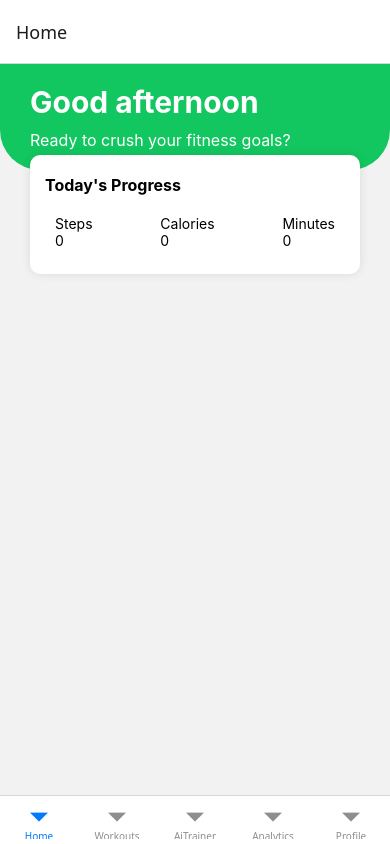
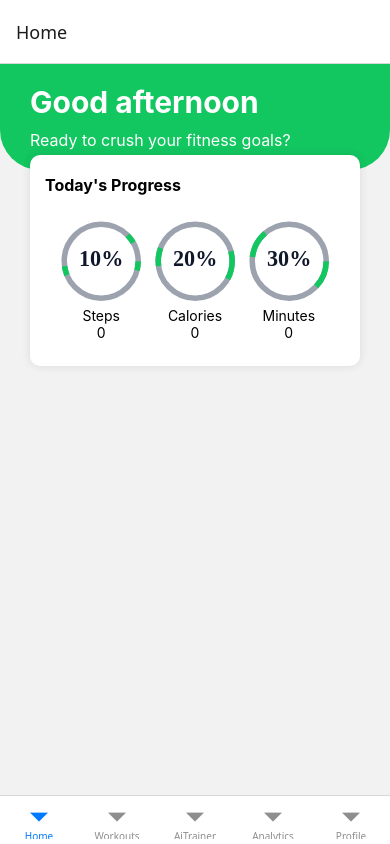
Before and after one commit to IvanTsve/fit-native-cardio, a React Native app: screen /Home in a window 390 px wide. Built offline with nearby package versions, Linux system fonts and the light colour scheme.

Commit message:
added progress circles

```diff
--- a/package.json
+++ b/package.json
@@ -20,6 +20,7 @@
     "react-native": "0.83.2",
     "react-native-safe-area-context": "~5.6.2",
     "react-native-screens": "~4.23.0",
+    "react-native-svg": "15.15.3",
     "react-native-web": "^0.21.0"
   },
   "private": true,
--- /dev/null
+++ b/src/components/Common/ProgressCircle.jsx
@@ -0,0 +1,23 @@
+import React from 'react';
+import Svg, { Circle, Text as SvgText } from 'react-native-svg';
+
+
+export default function ProgressCircle({ percentage }) {
+    return (
+        <Svg height="100%" width="100%" viewBox="0 0 100 100" >
+            <Circle cx="50" cy="50" r="40" stroke="#9ca3af" strokeWidth="6" fill="transparent" />
+            <Circle cx="50" cy="50" r="40" stroke="#12C660" strokeWidth="6" fill="transparent" strokeDasharray={`${percentage} 100`} />
+            <SvgText
+              x="50"
+              y="50"
+              fill="#0f172a"
+              fontSize="24"
+              fontWeight="700"
+              textAnchor="middle"
+              alignmentBaseline="middle"
+            >
+              {`${Math.round(percentage)}%`}
+            </SvgText>
+        </Svg>
+    );
+}
--- a/src/components/Home/Progres.jsx
+++ b/src/components/Home/Progres.jsx
@@ -2,6 +2,7 @@ import React from 'react';
 import { View, Text, StyleSheet } from 'react-native';
 import { useState, useEffect } from 'react';
 import { commonStyles } from '@/styles/Common';
+import ProgressCircle from '@/components/Common/ProgressCircle';
 
 export default function Progress() {
     const [steps, setSteps] = useState(0);
@@ -17,15 +18,18 @@ export default function Progress() {
         <View style={styles.container}>
             <Text style={styles.progressTitle}>Today's Progress</Text>
             <View style={commonStyles.progressContainer}>
-                <View>
+                <View style={styles.progressItem}>
+                    <ProgressCircle percentage={10} />
                     <Text>Steps</Text>
                     <Text>{steps}</Text>
                 </View>
-                <View>
+                <View style={styles.progressItem}>
+                    <ProgressCircle percentage={20} />
                     <Text>Calories</Text>
                     <Text>{calories}</Text>
                 </View>
-                <View>
+                <View style={styles.progressItem}>
+                    <ProgressCircle percentage={30} />
                     <Text>Minutes</Text>
                     <Text>{minutes}</Text>
                 </View>
@@ -50,5 +54,10 @@ const styles = StyleSheet.create({
         color: '#000',
         textAlign: 'left',
         marginBottom: 10,
+    },
+    progressItem: {
+       width: '33%',
+       alignItems: 'center',
+       justifyContent: 'center',
     }
 });
```
Also changed, not shown: 1 other file (tests, documents, lock files or other folders).
